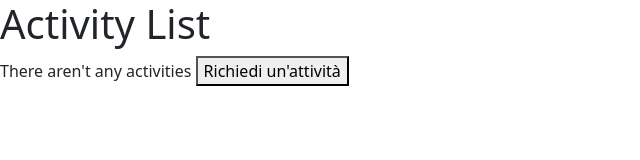
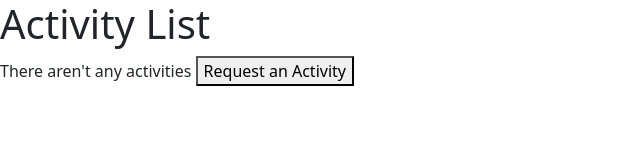
Before and after one commit to fgirgenti/AngularTest, an Angular app: page /list in a window 1280 px wide. Shown: the top 160 px of the page, without its empty margins (0-640 px from the left). Built offline with nearby package versions, Linux system fonts and the light colour scheme.

Commit message:
small language fix

```diff
--- a/src/app/activity-list/activity-list.component.html
+++ b/src/app/activity-list/activity-list.component.html
@@ -9,11 +9,11 @@
             <span *ngIf="activity.price > 0.5 && activity.price < 1">Medio</span>
             <span *ngIf="activity.price === 1">Alto</span>
         </p>
-        <button (click)="selectActivity(activity)" routerLink="/details">Dettagli</button>
+        <button (click)="selectActivity(activity)" routerLink="/details">Details</button>
     </div>
 </div>
 
-<button routerLink="/request">Richiedi un'attività</button>
+<button routerLink="/request">Request an Activity</button>
 
 <ng-template #noActivities>
     There aren't any activities
```
